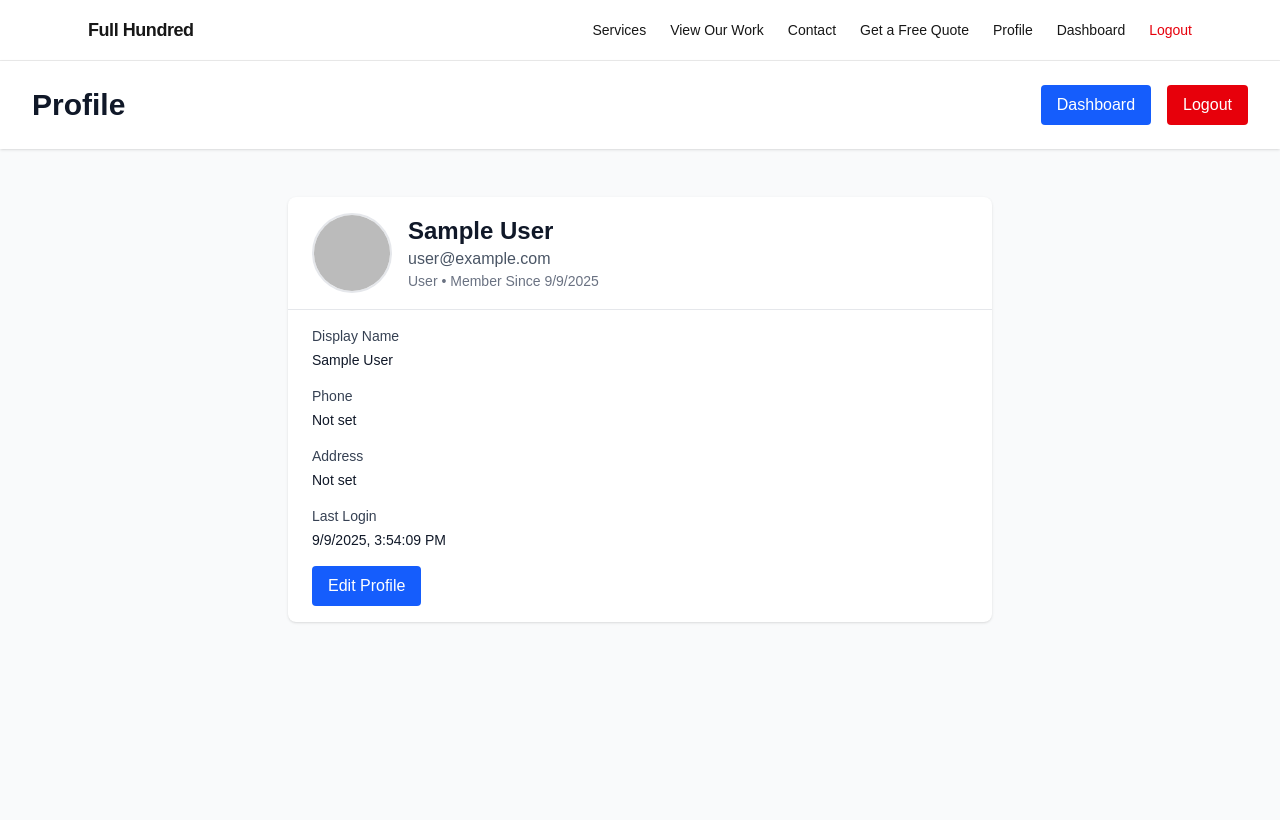
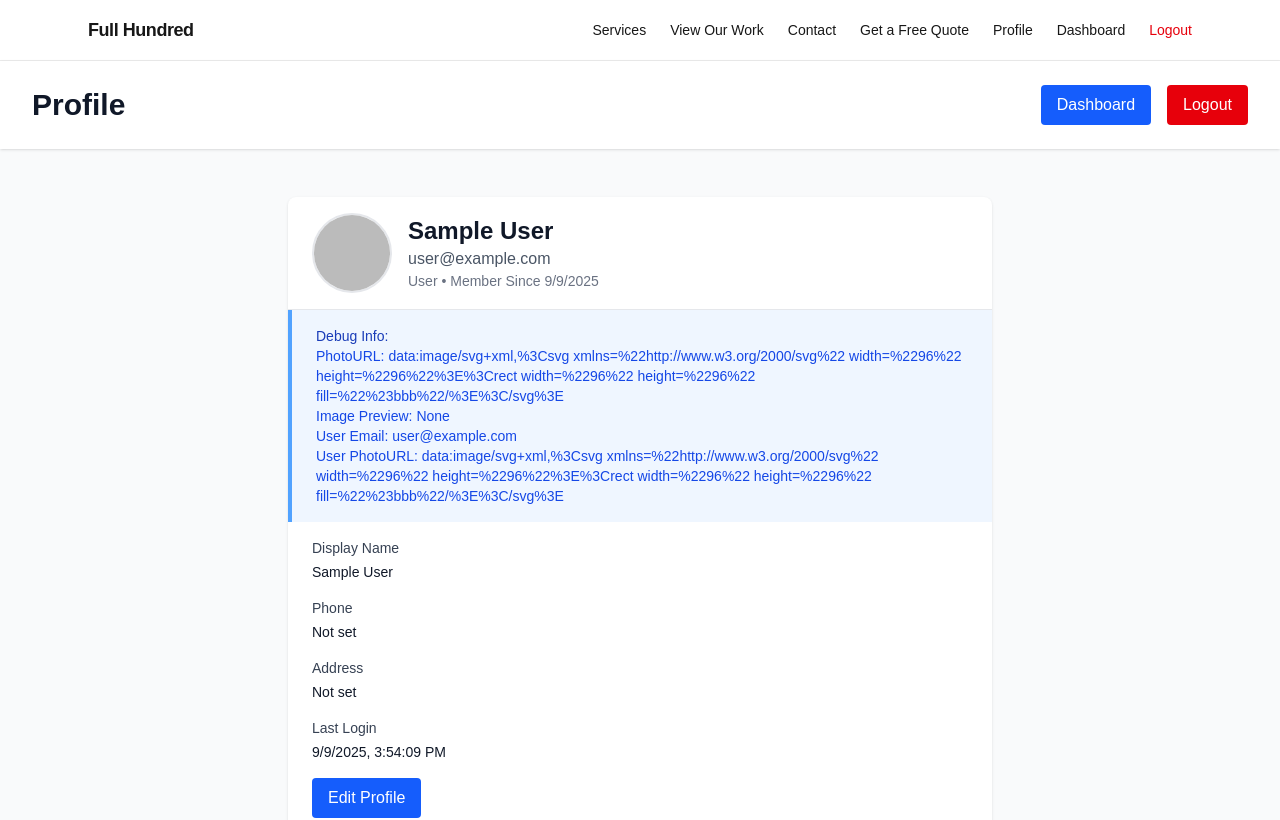
Before and after one commit to OrelBarclay/web-fullhundred, a Next.js app: page /profile in a window 1280 px wide. Shown: the top 820 px of the page. Built offline with nearby package versions, Linux system fonts and the light colour scheme; no server answers; the database is empty; sample sign-in values are in the browser's storage.

Commit message:
Add debugging for profile image display issues

```diff
--- a/src/app/profile/page.tsx
+++ b/src/app/profile/page.tsx
@@ -56,11 +56,14 @@ export default function ProfilePage() {
             const userData = userDoc.data();
             console.log('User profile fetched from database:', userData);
 
+            // Prioritize database photoURL, but fallback to Firebase Auth user photoURL
+            const photoURL = userData.photoURL || user.photoURL || '';
+
             const userProfile: UserProfile = {
               id: userDoc.id,
               email: userData.email || user.email || '',
               displayName: userData.displayName || user.displayName || '',
-              photoURL: userData.photoURL || user.photoURL || '',
+              photoURL: photoURL,
               role: userData.role || 'user',
               phone: userData.phone || '',
               address: userData.address || '',
@@ -68,6 +71,12 @@ export default function ProfilePage() {
               updatedAt: userData.updatedAt?.toDate() || new Date(),
               lastLoginAt: userData.lastLoginAt?.toDate() || new Date()
             };
+
+            console.log('Profile photoURL sources:', {
+              userDataPhotoURL: userData.photoURL,
+              userPhotoURL: user.photoURL,
+              finalPhotoURL: userProfile.photoURL
+            });
 
             setProfile(userProfile);
             setEditForm({
@@ -92,6 +101,11 @@ export default function ProfilePage() {
               updatedAt: new Date(),
               lastLoginAt: new Date()
             };
+
+            console.log('Basic profile photoURL:', {
+              userPhotoURL: user.photoURL,
+              basicProfilePhotoURL: basicProfile.photoURL
+            });
             setProfile(basicProfile);
             setEditForm({
               displayName: basicProfile.displayName || '',
@@ -296,13 +310,24 @@ export default function ProfilePage() {
             <div className="px-6 py-4 border-b border-gray-200">
               <div className="flex items-center space-x-4">
                 <div className="flex-shrink-0">
-                  {imagePreview || profile.photoURL ? (
+                  {(() => {
+                    const imageUrl = imagePreview || profile.photoURL;
+                    console.log('Rendering profile image:', {
+                      imagePreview,
+                      profilePhotoURL: profile.photoURL,
+                      finalImageUrl: imageUrl,
+                      hasImage: !!imageUrl
+                    });
+
+                    if (imageUrl) {
+                      return (
                         <img
                           className="h-20 w-20 rounded-full object-cover border-2 border-gray-200"
-                      src={imagePreview || profile.photoURL}
+                          src={imageUrl}
                           alt={profile.displayName || profile.email}
+                          onLoad={() => console.log('Image loaded successfully:', imageUrl)}
                           onError={(e) => {
-                        console.log('Image failed to load:', e);
+                            console.log('Image failed to load:', imageUrl, e);
                             // Fallback to initials if image fails to load
                             const target = e.target as HTMLImageElement;
                             target.style.display = 'none';
@@ -318,13 +343,17 @@ export default function ProfilePage() {
                             }
                           }}
                         />
-                  ) : (
+                      );
+                    } else {
+                      return (
                         <div className="h-20 w-20 rounded-full bg-gray-300 flex items-center justify-center border-2 border-gray-200">
                           <span className="text-2xl font-medium text-gray-600">
                             {profile.displayName?.[0]?.toUpperCase() || profile.email[0].toUpperCase()}
                           </span>
                         </div>
-                  )}
+                      );
+                    }
+                  })()}
                 </div>
                 <div>
                   <h2 className="text-2xl font-bold text-gray-900">
@@ -337,6 +366,19 @@ export default function ProfilePage() {
                 </div>
               </div>
             </div>
+
+            {/* Debug Info - Remove in production */}
+            {process.env.NODE_ENV === 'development' && (
+              <div className="px-6 py-4 bg-blue-50 border-l-4 border-blue-400">
+                <div className="text-sm">
+                  <p className="font-medium text-blue-800">Debug Info:</p>
+                  <p className="text-blue-700">PhotoURL: {profile.photoURL || 'None'}</p>
+                  <p className="text-blue-700">Image Preview: {imagePreview || 'None'}</p>
+                  <p className="text-blue-700">User Email: {user?.email || 'None'}</p>
+                  <p className="text-blue-700">User PhotoURL: {user?.photoURL || 'None'}</p>
+                </div>
+              </div>
+            )}
 
             {/* Error Display */}
             {error && (
```
Lines whose indentation alone changed are shown as unchanged.
